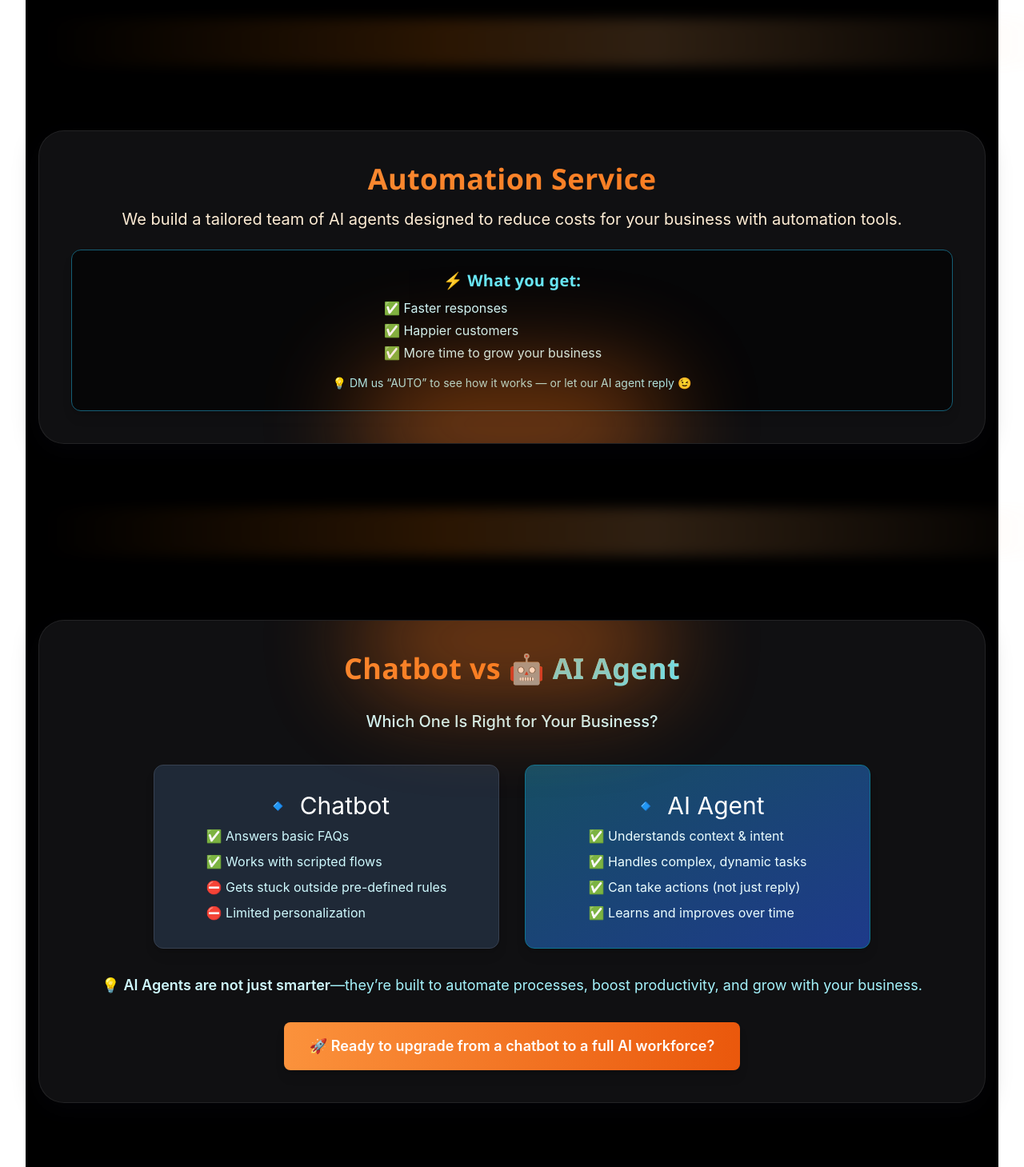
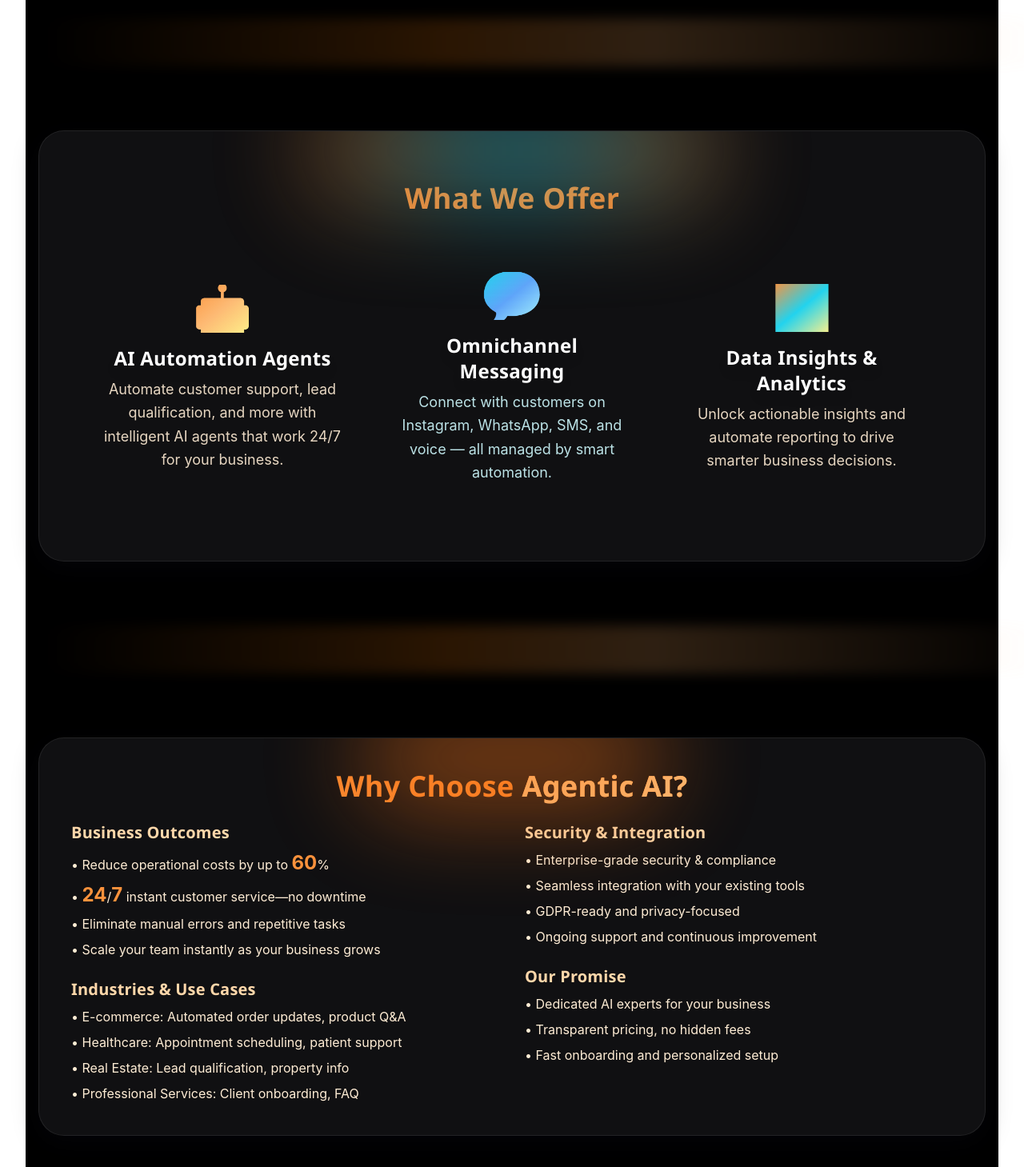
Before and after one commit to mauriciopf/chayo, a React (Vite) app: page / in a window 1280 px wide. Shown: the part 4820-6279 px from the top of the page at 80% size. Built offline with nearby package versions, Linux system fonts and the light colour scheme.

Commit message:
Update for custom domain deployment (remove base path)

```diff
--- a/package.json
+++ b/package.json
@@ -5,7 +5,8 @@
   "scripts": {
     "dev": "vite",
     "build": "vite build",
-    "preview": "vite preview"
+    "preview": "vite preview",
+    "deploy": "vite build && gh-pages -d dist"
   },
   "dependencies": {
     "framer-motion": "^10.12.16",
@@ -17,6 +18,7 @@
     "@tailwindcss/postcss": "^4.1.10",
     "@vitejs/plugin-react": "^3.1.0",
     "autoprefixer": "^10.4.14",
+    "gh-pages": "^6.3.0",
     "postcss": "^8.4.24",
     "tailwindcss": "^3.3.2",
     "vite": "^4.4.9"
--- a/src/AgenticAIHome.jsx
+++ b/src/AgenticAIHome.jsx
@@ -2,12 +2,7 @@
 import { Helmet } from "react-helmet";
 import Header from "./components/Header";
 import Footer from "./components/Footer";
-import Services from "./components/Services";
-import Process from "./components/Process";
-import Solutions from "./components/Solutions";
-import PricingReplacement from "./components/PricingReplacement";
 import Contact from "./components/Contact";
-import Mascot from "./components/Mascot";
 import { motion } from "framer-motion";
 import AnimatedCounter from "./components/AnimatedCounter";
 import DemoModal from "./components/DemoModal";
@@ -141,105 +136,41 @@
         </motion.section>
 
         <div className="section-divider" />
-        {/* Automation Service Section */}
+        {/* What We Offer Section (modern, no cards) */}
         <motion.section
-          className="section-glass relative p-10 text-center shadow-2xl border border-gray-800 overflow-hidden"
+          className="section-glass relative p-10 md:p-16 text-center shadow-2xl border border-orange-800 overflow-hidden"
           initial={{ opacity: 0, y: 40 }}
           whileInView={{ opacity: 1, y: 0 }}
           viewport={{ once: true }}
           transition={{ duration: 1 }}
         >
-          {/* Animated orange glow */}
           <motion.div
-            className="absolute -bottom-10 left-1/2 -translate-x-1/2 w-96 h-32 bg-orange-500 opacity-20 blur-3xl rounded-full z-0 animate-pulse"
+            className="absolute -top-10 left-1/2 -translate-x-1/2 w-[32rem] h-32 bg-gradient-to-r from-orange-500 via-cyan-400 to-orange-400 opacity-20 blur-3xl rounded-full z-0 animate-pulse"
             aria-hidden="true"
           />
-          <h2 className="text-3xl md:text-4xl font-extrabold mb-4 bg-gradient-to-r from-orange-400 to-orange-500 bg-clip-text text-transparent">
-            Automation Service
+          <h2 className="text-3xl md:text-4xl font-extrabold mb-10 bg-gradient-to-r from-orange-400 to-orange-500 bg-clip-text text-transparent">
+            What We Offer
           </h2>
-          <p className="text-lg md:text-xl mb-4 text-orange-100">
-            We build a tailored team of AI agents designed to reduce costs for your business with automation tools.
-          </p>
-          <div className="flex flex-col md:flex-row justify-center gap-6 mt-6">
-            <motion.div className="flex-1 bg-black/60 rounded-xl p-6 border border-cyan-800 shadow-lg" whileHover={{ scale: 1.04 }}>
-              <h4 className="text-xl font-bold mb-2 text-cyan-300">⚡ What you get:</h4>
-              <ul className="space-y-1 text-cyan-100 text-left mx-auto max-w-xs">
-                <li>✅ Faster responses</li>
-                <li>✅ Happier customers</li>
-                <li>✅ More time to grow your business</li>
-              </ul>
-              <p className="mt-4 text-cyan-200 text-sm">💡 DM us “AUTO” to see how it works — or let our AI agent reply 😉</p>
-            </motion.div>
+          <div className="flex flex-col md:flex-row gap-8 justify-center items-stretch">
+            <div className="flex-1 flex flex-col items-center justify-center px-4 py-8">
+              <span className="text-6xl mb-4 bg-gradient-to-br from-orange-400 via-orange-300 to-yellow-200 bg-clip-text text-transparent">🤖</span>
+              <h3 className="text-2xl font-bold mb-2 text-white drop-shadow-lg">AI Automation Agents</h3>
+              <p className="text-orange-100 text-lg opacity-90 leading-relaxed max-w-xs">Automate customer support, lead qualification, and more with intelligent AI agents that work 24/7 for your business.</p>
+            </div>
+            <div className="flex-1 flex flex-col items-center justify-center px-4 py-8">
+              <span className="text-6xl mb-4 bg-gradient-to-br from-cyan-400 via-blue-400 to-cyan-200 bg-clip-text text-transparent">💬</span>
+              <h3 className="text-2xl font-bold mb-2 text-white drop-shadow-lg">Omnichannel Messaging</h3>
+              <p className="text-cyan-100 text-lg opacity-90 leading-relaxed max-w-xs">Connect with customers on Instagram, WhatsApp, SMS, and voice — all managed by smart automation.</p>
+            </div>
+            <div className="flex-1 flex flex-col items-center justify-center px-4 py-8">
+              <span className="text-6xl mb-4 bg-gradient-to-br from-orange-400 via-cyan-400 to-yellow-200 bg-clip-text text-transparent">📊</span>
+              <h3 className="text-2xl font-bold mb-2 text-white drop-shadow-lg">Data Insights & Analytics</h3>
+              <p className="text-orange-100 text-lg opacity-90 leading-relaxed max-w-xs">Unlock actionable insights and automate reporting to drive smarter business decisions.</p>
+            </div>
           </div>
         </motion.section>
 
         <div className="section-divider" />
-        {/* Chatbot vs AI Agent Comparison Section */}
-        <motion.section
-          className="section-glass relative p-10 text-center shadow-2xl border border-orange-800 my-16 overflow-hidden"
-          initial={{ opacity: 0, y: 40 }}
-          whileInView={{ opacity: 1, y: 0 }}
-          viewport={{ once: true }}
-          transition={{ duration: 1 }}
-        >
-          {/* Animated orange glow */}
-          <motion.div
-            className="absolute -top-10 left-1/2 -translate-x-1/2 w-96 h-32 bg-orange-500 opacity-20 blur-3xl rounded-full z-0 animate-pulse"
-            aria-hidden="true"
-          />
-          <h2 className="text-3xl md:text-4xl font-extrabold mb-8 bg-gradient-to-r from-orange-400 to-orange-500 bg-clip-text text-transparent">
-            Chatbot vs <span className="text-cyan-300">🤖 AI Agent</span>
-          </h2>
-          <p className="text-lg md:text-xl mb-10 text-cyan-100 font-medium">
-            Which One Is Right for Your Business?
-          </p>
-          <div className="grid grid-cols-1 md:grid-cols-2 gap-8 max-w-4xl mx-auto mb-8">
-            {/* Chatbot Card */}
-            <motion.div
-              className="rounded-xl bg-gray-800 border border-gray-700 p-8 flex flex-col items-center shadow-lg"
-              whileHover={{ scale: 1.04, boxShadow: "0 0 24px #38bdf8" }}
-            >
-              <div className="text-3xl mb-2">🔹 Chatbot</div>
-              <ul className="text-left text-cyan-100 space-y-2 text-base">
-                <li>✅ Answers basic FAQs</li>
-                <li>✅ Works with scripted flows</li>
-                <li>⛔️ Gets stuck outside pre-defined rules</li>
-                <li>⛔️ Limited personalization</li>
-              </ul>
-            </motion.div>
-            {/* AI Agent Card */}
-            <motion.div
-              className="rounded-xl bg-gradient-to-br from-cyan-900 to-blue-900 border border-cyan-700 p-8 flex flex-col items-center shadow-lg"
-              whileHover={{ scale: 1.07, boxShadow: "0 0 32px #38bdf8" }}
-            >
-              <div className="text-3xl mb-2">🔹 AI Agent</div>
-              <ul className="text-left text-cyan-50 space-y-2 text-base">
-                <li>✅ Understands context & intent</li>
-                <li>✅ Handles complex, dynamic tasks</li>
-                <li>✅ Can take actions (not just reply)</li>
-                <li>✅ Learns and improves over time</li>
-              </ul>
-            </motion.div>
-          </div>
-          <motion.p
-            className="text-cyan-200 text-lg mb-4"
-            initial={{ opacity: 0 }}
-            whileInView={{ opacity: 1 }}
-            viewport={{ once: true }}
-            transition={{ delay: 0.5 }}
-          >
-            💡 <span className="font-semibold text-cyan-100">AI Agents are not just smarter</span>—they’re built to automate processes, boost productivity, and grow with your business.
-          </motion.p>
-          <motion.a
-            href="#contact"
-            className="inline-block mt-4 bg-gradient-to-r from-orange-400 to-orange-600 text-white px-8 py-4 rounded-lg font-semibold text-lg shadow-lg hover:from-orange-500 hover:to-orange-700 transition"
-            whileHover={{ scale: 1.08 }}
-            whileTap={{ scale: 0.96 }}
-          >
-            🚀 Ready to upgrade from a chatbot to a full AI workforce?
-          </motion.a>
-        </motion.section>
-
         {/* Why Agentic AI Section */}
         <motion.section
           className="section-glass relative p-10 text-center shadow-2xl border border-orange-800 overflow-hidden"
```
Also changed, not shown: 1 other file (tests, documents, lock files or other folders).
